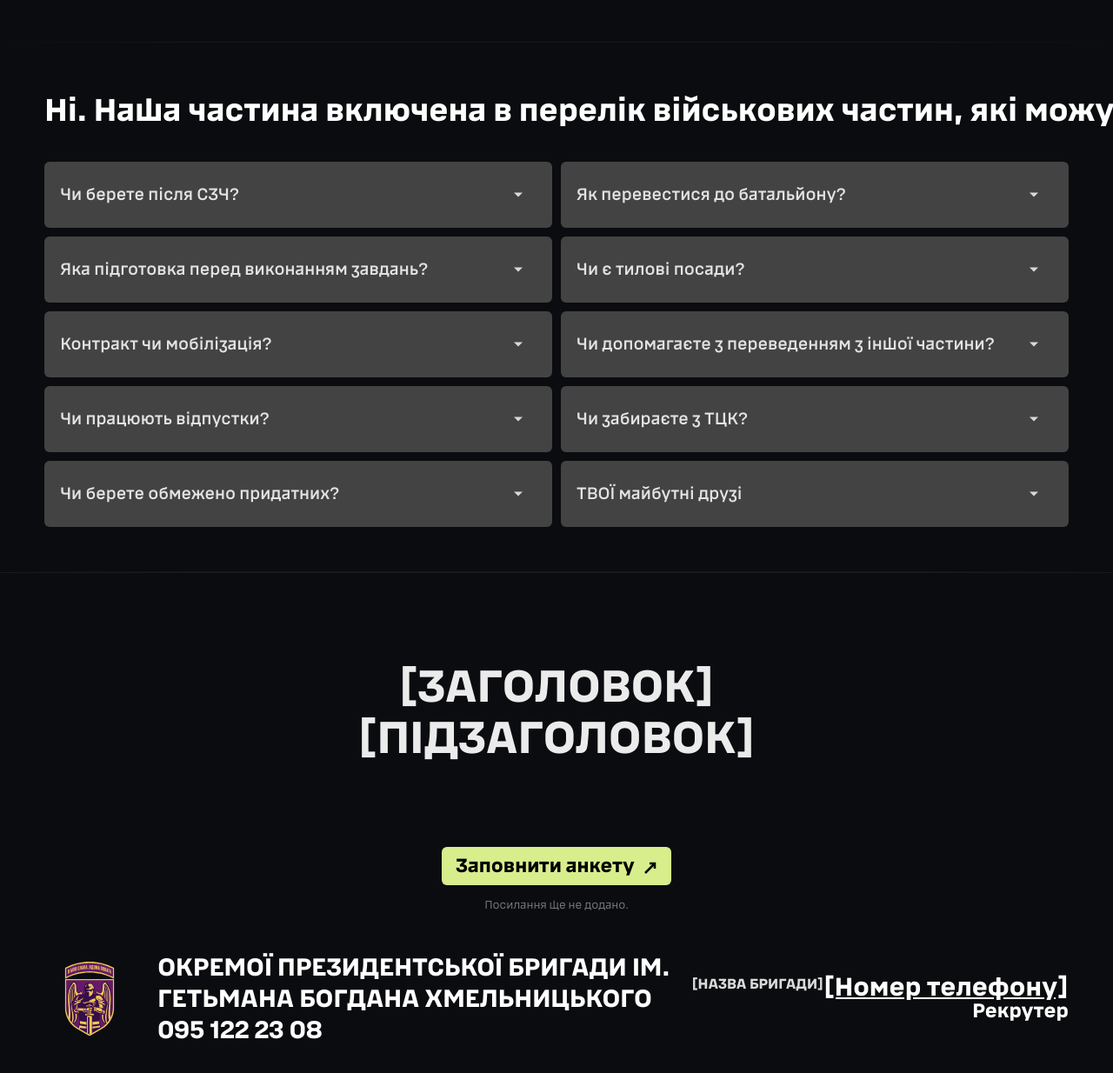
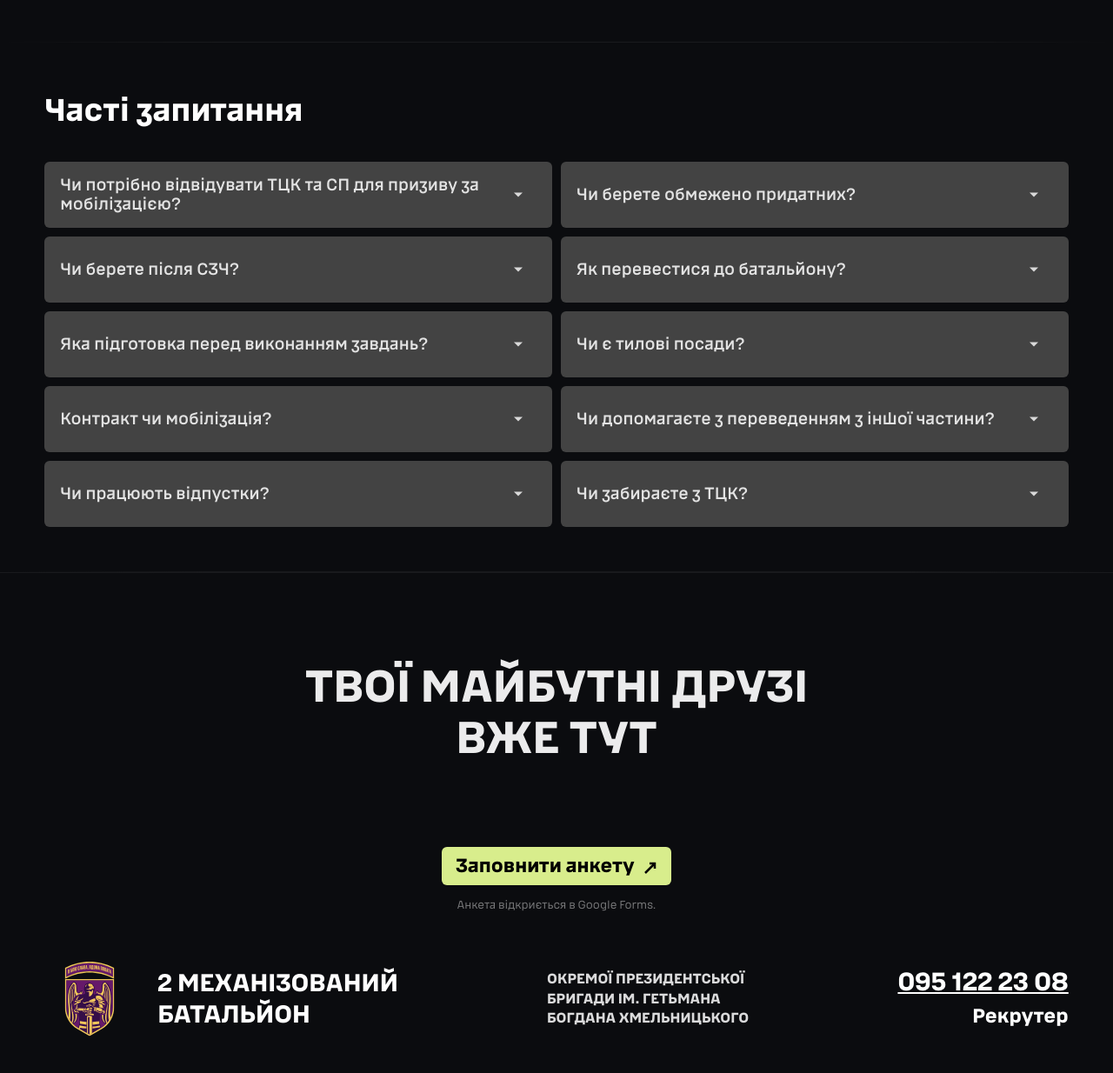
Before and after one commit to ivan-kovalevs/2mb, a plain HTML site: page index.html in a window 1280 px wide. Shown: the part 5877-7111 px from the top of the page at 87% size. Drawn offline with Linux system fonts and the light colour scheme.

```diff
--- a/index.html
+++ b/index.html
@@ -504,9 +504,16 @@
 
 <!-- ═══ FAQ ════════════════════════════════════════════ -->
 <section class="faq-sec" id="faq">
-  <div style="padding:var(--py) 0 30px" class="reveal"><h2 class="sec-heading">Ні. Наша частина включена в перелік військових частин, які можуть призивати добровольців напряму, без ТЦК та СП.</h2></div>
+  <div style="padding:var(--py) 0 30px" class="reveal"><h2 class="sec-heading">Часті запитання</h2></div>
   <div class="faq-grid">
     <div class="faq-col">
+      <div class="faq-item" onclick="toggleFaq(this)">
+        <div class="faq-q">
+          <span class="faq-q-text">Чи потрібно відвідувати ТЦК та СП для призиву за мобілізацією?</span>
+          <div class="faq-icon"><svg><use href="#icon-arrow" /></svg></div>
+        </div>
+        <div class="faq-answer"><div class="faq-answer-inner"><p>Ні. Наша частина включена в перелік військових частин, які можуть призивати добровольців напряму, без ТЦК та СП.</p></div></div>
+      </div>
       <div class="faq-item" onclick="toggleFaq(this)">
         <div class="faq-q">
           <span class="faq-q-text">Чи берете після СЗЧ?</span>
@@ -535,6 +542,9 @@
         </div>
         <div class="faq-answer"><div class="faq-answer-inner"><p>Так, відповідно до законодавства України та внутрішнього розпорядку бригади.</p></div></div>
       </div>
+    </div>
+
+    <div class="faq-col">
       <div class="faq-item" onclick="toggleFaq(this)">
         <div class="faq-q">
           <span class="faq-q-text">Чи берете обмежено придатних?</span>
@@ -542,9 +552,6 @@
         </div>
         <div class="faq-answer"><div class="faq-answer-inner"><p>Так, розглядаємо кандидатів з обмеженою придатністю залежно від військово-облікової спеціальності та потреб батальйону. Детальніше розповімо на співбесіді.</p></div></div>
       </div>
-    </div>
-
-    <div class="faq-col">
       <div class="faq-item" onclick="toggleFaq(this)">
         <div class="faq-q">
           <span class="faq-q-text">Як перевестися до батальйону?</span>
@@ -573,13 +580,6 @@
         </div>
         <div class="faq-answer"><div class="faq-answer-inner"><p>Так. Якщо вас вже поставили на облік у ТЦК, ми можемо допомогти з переведенням до нашого батальйону. Зв'яжіться з нами — розкажемо про порядок дій.</p></div></div>
       </div>
-      <div class="faq-item" onclick="toggleFaq(this)">
-        <div class="faq-q">
-          <span class="faq-q-text">ТВОЇ майбутні друзі</span>
-          <div class="faq-icon"><svg><use href="#icon-arrow" /></svg></div>
-        </div>
-        <div class="faq-answer"><div class="faq-answer-inner"><p>вже тут</p></div></div>
-      </div>
     </div>
   </div>
 </section>
@@ -588,11 +588,11 @@
 <div class="section-divider"></div>
 <section class="contacts-sec" id="contacts">
   <div class="friends-heading">
-    <span class="friends-line reveal">[Заголовок]</span>
-    <span class="friends-line friends-line2 reveal">[Підзаголовок]</span>
+    <span class="friends-line reveal">ТВОЇ майбутні друзі</span>
+    <span class="friends-line friends-line2 reveal">вже тут</span>
   </div>
   <div class="contacts-head reveal">
-    <h2 class="sec-heading">Анкета відкриється в Google Forms.</h2>
+    <h2 class="sec-heading">Контакти</h2>
     <a class="contacts-btn" href="https://docs.google.com/forms/d/1ExV2jJ9bbDuOV51WJdUhiMRHRv8LfsZ7qB9zt5IqTmc/preview" data-public-href="https://docs.google.com/forms/d/1ExV2jJ9bbDuOV51WJdUhiMRHRv8LfsZ7qB9zt5IqTmc/preview" target="_blank" rel="noopener">
       <span class="contacts-btn-text">Заповнити анкету</span>
       <span class="contacts-btn-arrow">
@@ -602,7 +602,7 @@
         </svg>
       </span>
     </a>
-    <span class="contacts-anketa-hint">Посилання ще не додано.</span>
+    <span class="contacts-anketa-hint">Анкета відкриється в Google Forms.</span>
   </div>
   <div class="contacts-row reveal">
 
@@ -612,15 +612,15 @@
         <div class="contacts-emblem">
           <img src="media/78ea24c7-02e9-4144-ad98-cf7769512fff.svg" data-cms-linked-image="hero-emblem" alt="Емблема батальйону" onerror="this.style.display='none'">
         </div>
-        <div class="contacts-bn">Окремої Президентської
+        <div class="contacts-bn">2 Механізований<br>Батальйон</div>
+      </div>
+      <div class="contacts-brig-phone">
+        <div class="contacts-brig">Окремої Президентської
 Бригади ім. Гетьмана
 Богдана Хмельницького
-<br>095 122 23 08</div>
-      </div>
-      <div class="contacts-brig-phone">
-        <div class="contacts-brig">[Назва бригади]</div>
+</div>
         <div class="contacts-phone-block">
-          <a class="contacts-phone" href="tel:0951222308" data-public-href="tel:0951222308">[Номер телефону]</a>
+          <a class="contacts-phone" href="tel:0951222308" data-public-href="tel:0951222308">095 122 23 08</a>
           <div class="contacts-recruiter-label">Рекрутер</div>
         </div>
       </div>
```
